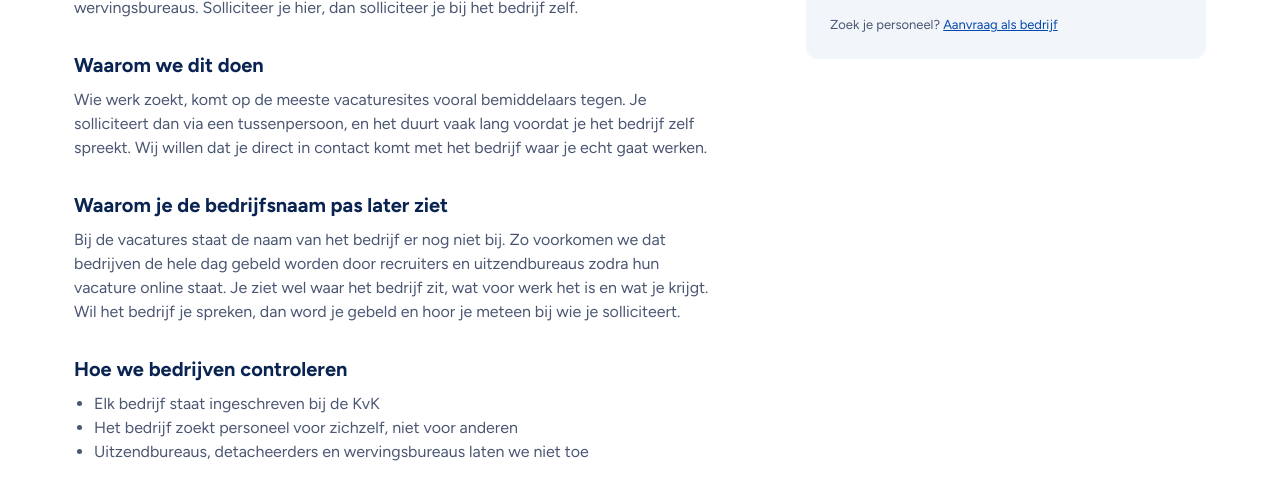
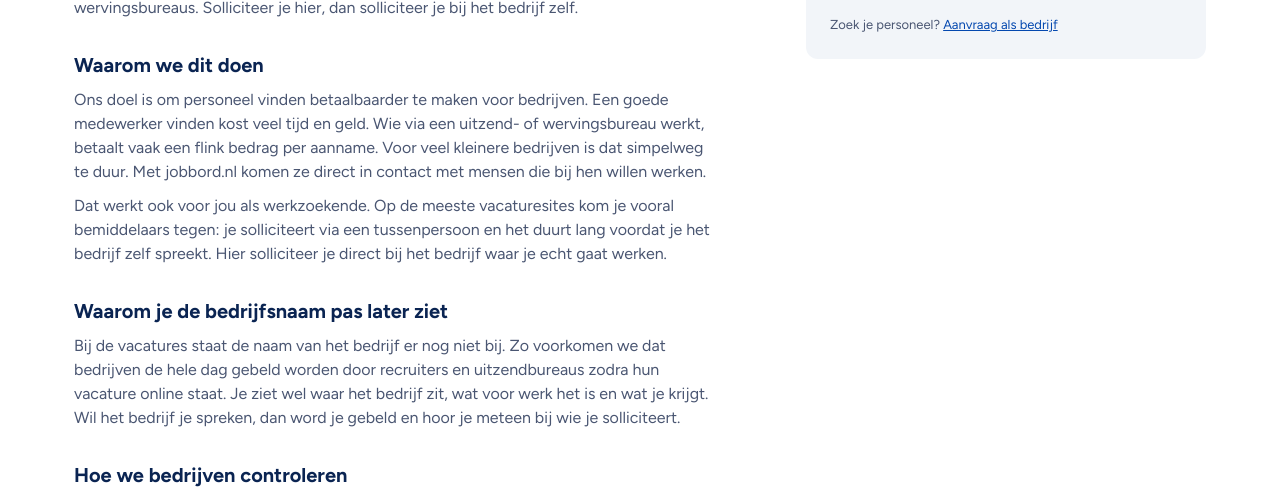
Before and after one commit to michielsrobbie-ops/jobbord.nl, a plain HTML site: page over-ons.html in a window 1280 px wide. Shown: the part 252-747 px from the top of the page. Drawn offline with Linux system fonts and the light colour scheme.

Commit message:
Doel: personeel vinden betaalbaarder maken voor bedrijven (over ons + voor bedrijven)
Co-Authored-By: Claude Opus 5.5 <noreply@anthropic.com>

```diff
--- a/over-ons.html
+++ b/over-ons.html
@@ -8,7 +8,7 @@
 <link rel="apple-touch-icon" href="/img/apple-touch-icon.png">
 <meta name="theme-color" content="#0A2452">
 <title>Over jobbord.nl | Vacatures rechtstreeks van de werkgever</title>
-<meta name="description" content="Jobbord.nl is een vacaturesite met alleen vacatures van bedrijven die zelf personeel zoeken. Geen uitzendbureaus. Lees wie we zijn en hoe we werken.">
+<meta name="description" content="Jobbord.nl maakt personeel vinden betaalbaarder voor bedrijven. Alleen vacatures van bedrijven die zelf personeel zoeken, geen uitzendbureaus. Lees wie we zijn.">
 <link rel="canonical" href="https://jobbord.nl/over-ons">
 <meta property="og:type" content="website">
 <meta property="og:site_name" content="jobbord.nl">
@@ -36,7 +36,8 @@
     <p>Jobbord.nl is een vacaturesite met één regel: hier staan alleen vacatures van bedrijven die zelf personeel zoeken. Geen uitzendbureaus, geen detacheerders en geen wervingsbureaus. Solliciteer je hier, dan solliciteer je bij het bedrijf zelf.</p>
 
     <h2>Waarom we dit doen</h2>
-    <p>Wie werk zoekt, komt op de meeste vacaturesites vooral bemiddelaars tegen. Je solliciteert dan via een tussenpersoon, en het duurt vaak lang voordat je het bedrijf zelf spreekt. Wij willen dat je direct in contact komt met het bedrijf waar je echt gaat werken.</p>
+    <p>Ons doel is om personeel vinden betaalbaarder te maken voor bedrijven. Een goede medewerker vinden kost veel tijd en geld. Wie via een uitzend- of wervingsbureau werkt, betaalt vaak een flink bedrag per aanname. Voor veel kleinere bedrijven is dat simpelweg te duur. Met jobbord.nl komen ze direct in contact met mensen die bij hen willen werken.</p>
+    <p>Dat werkt ook voor jou als werkzoekende. Op de meeste vacaturesites kom je vooral bemiddelaars tegen: je solliciteert via een tussenpersoon en het duurt lang voordat je het bedrijf zelf spreekt. Hier solliciteer je direct bij het bedrijf waar je echt gaat werken.</p>
 
     <h2>Waarom je de bedrijfsnaam pas later ziet</h2>
     <p>Bij de vacatures staat de naam van het bedrijf er nog niet bij. Zo voorkomen we dat bedrijven de hele dag gebeld worden door recruiters en uitzendbureaus zodra hun vacature online staat. Je ziet wel waar het bedrijf zit, wat voor werk het is en wat je krijgt. Wil het bedrijf je spreken, dan word je gebeld en hoor je meteen bij wie je solliciteert.</p>
```
Also changed, not shown: werkgevers.html (+1 -0 lines).
